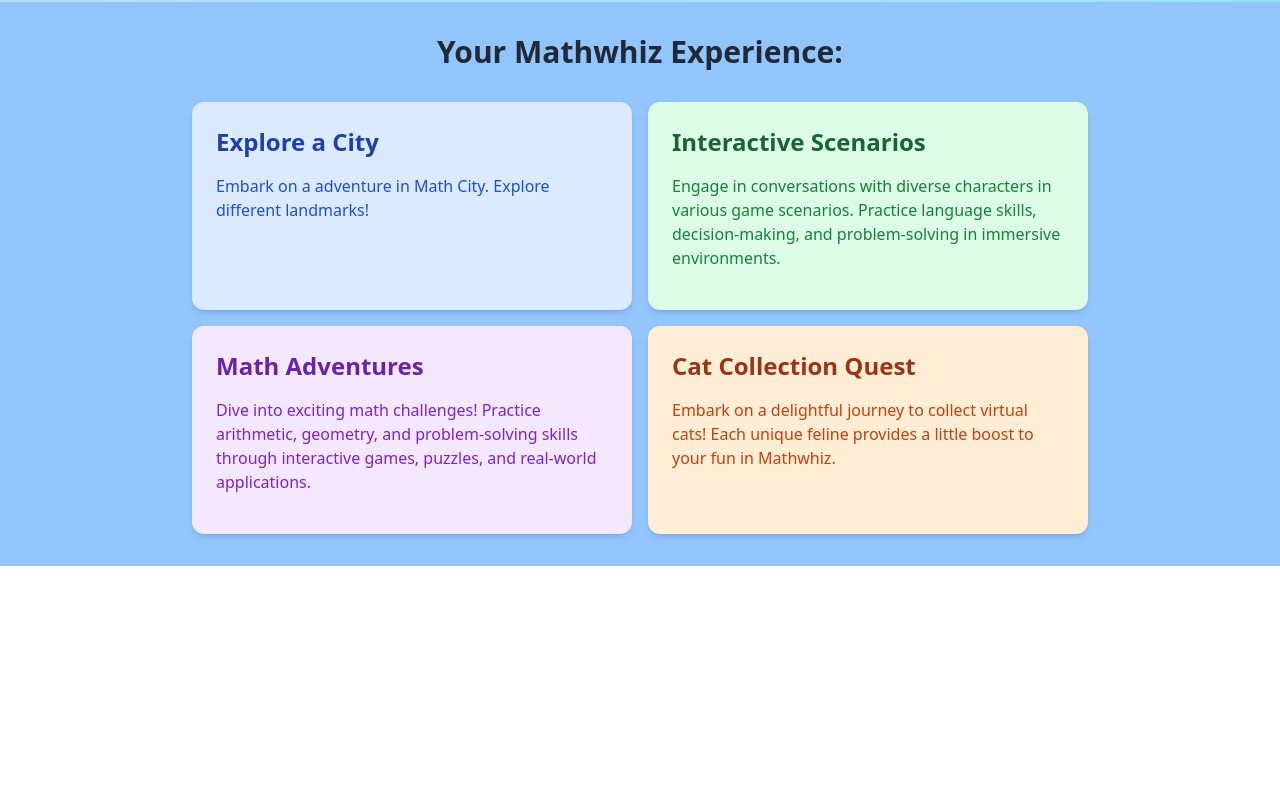
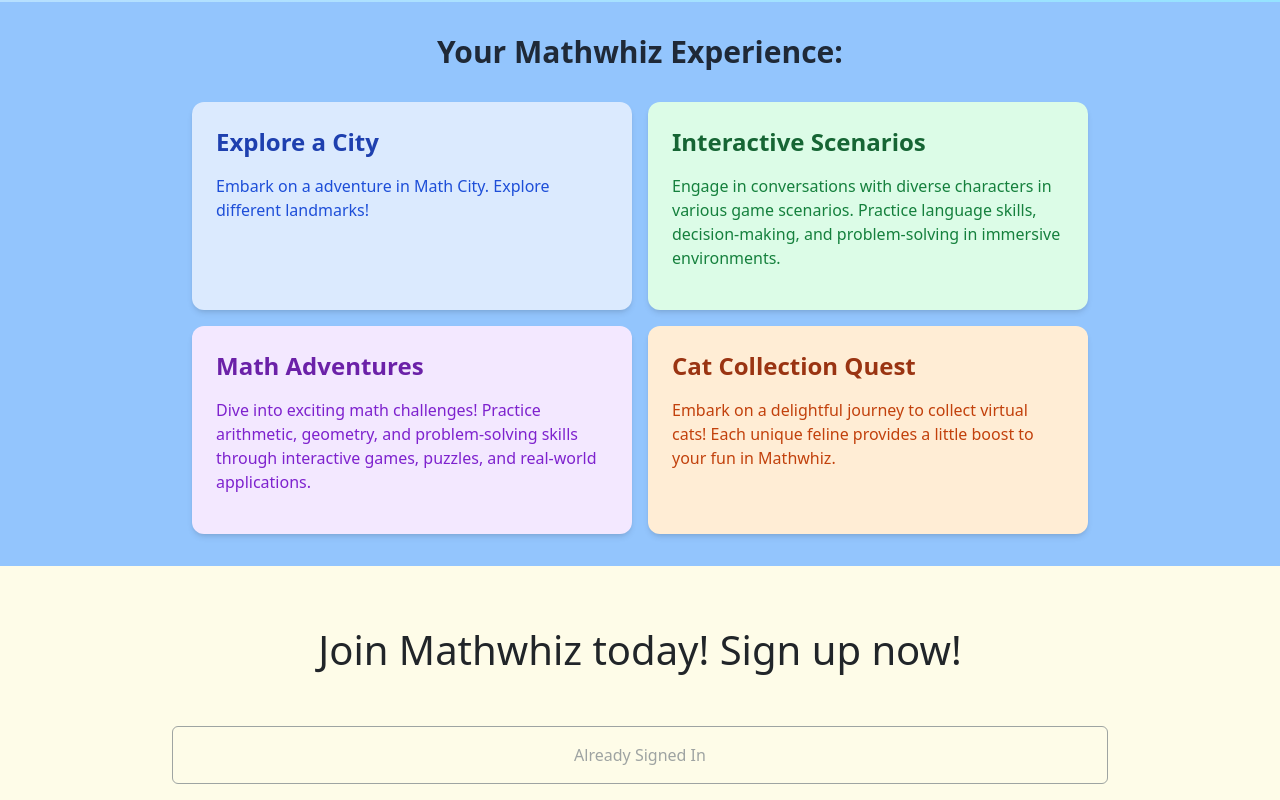
Before and after one commit to seanyew25/MathWhiz, a Vue app: page / in a window 1280 px wide. Shown: the part 909-1709 px from the top of the page. Before the commit the page ends 1475 px from the top, so only its background shows below. Built offline with nearby package versions, Linux system fonts and the light colour scheme; no server answers; sample sign-in values are in the browser's storage.

Commit message:
Revert "Update LandingPage.vue"
This reverts commit e9a7d6df20ef1864f68395851c6e82eca49d772c.

```diff
--- a/src/pages/LandingPage.vue
+++ b/src/pages/LandingPage.vue
@@ -55,7 +55,7 @@
     </div>
   </div>
 
-  <div v-if="!isAuthenticated" class="tw-min-h-500px tw-bg-yellow-50 tw-p-4">
+  <div class="tw-min-h-500px tw-bg-yellow-50 tw-p-4">
     <div class="tw-max-w-4xl tw-mx-auto tw-p-5">
       <h1 class="tw-text-center tw-p-6">Join Mathwhiz today! Sign up now!</h1>
     </div>
```
